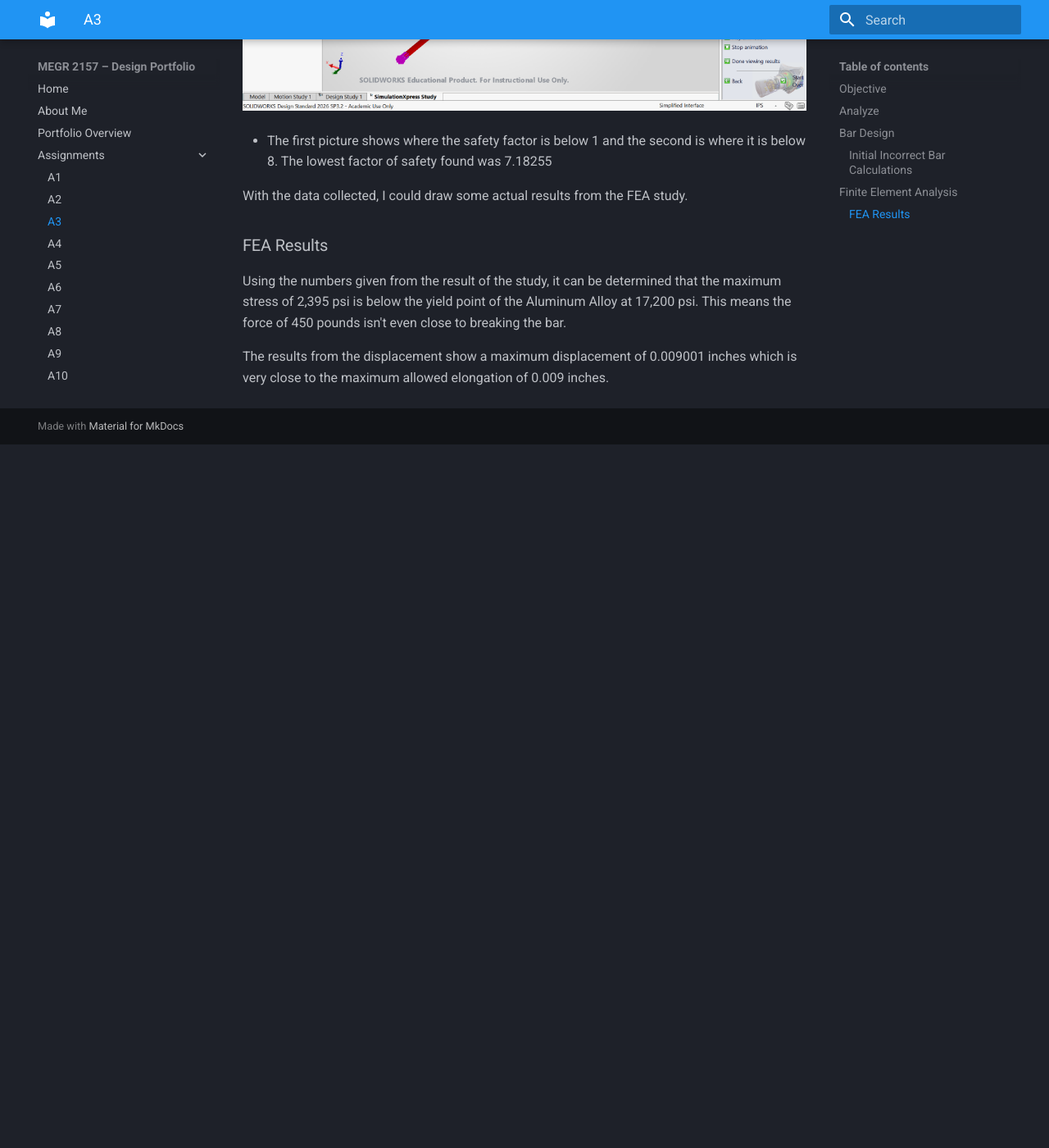
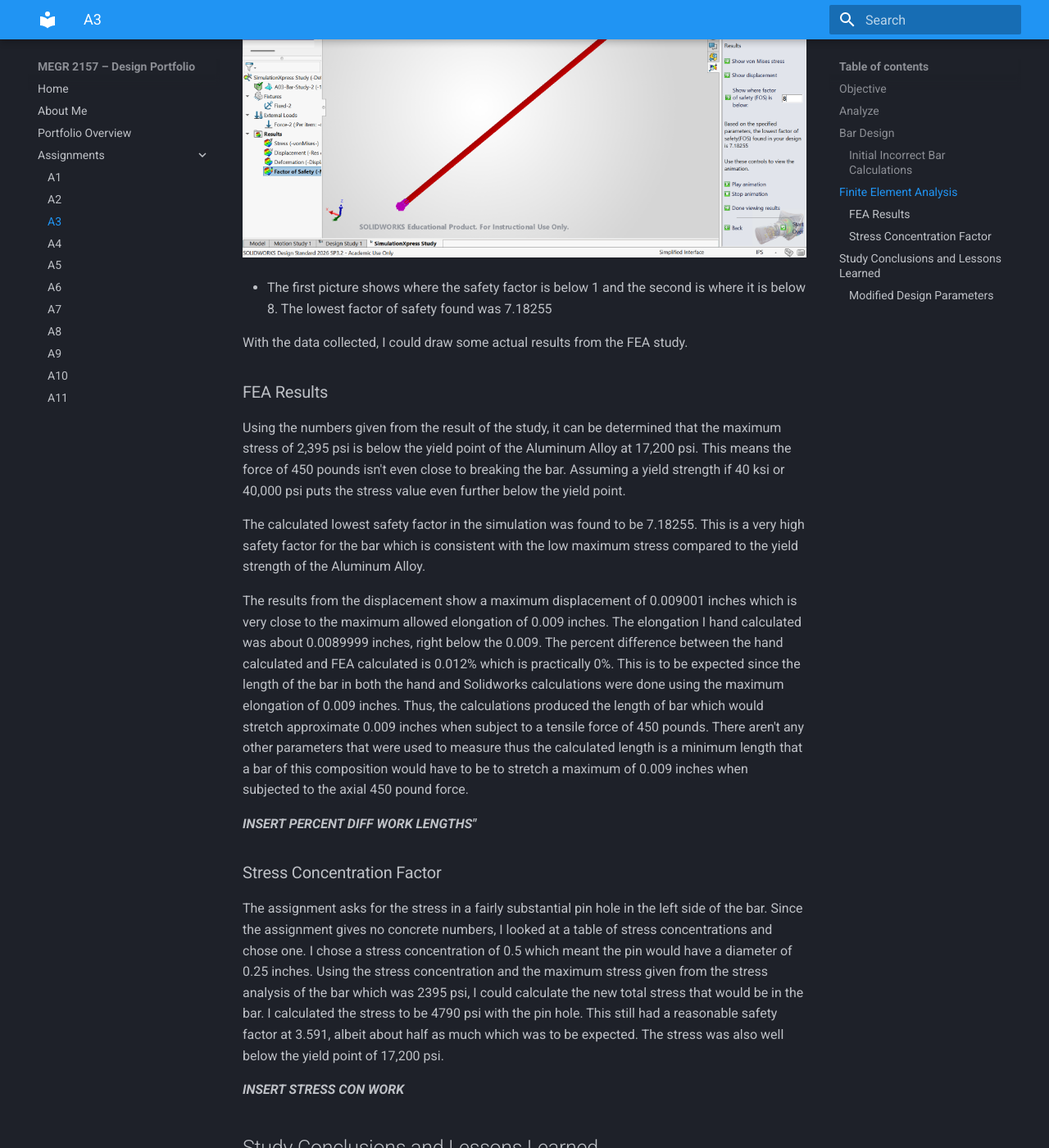
Before and after one commit to dheidenf-beep/DerekH-MEGR2157-portfolio, an MkDocs documentation site: the page built from docs/assignments/A03/index.md, in a window 1280 px wide and 1400 px high, scrolled down 12879 px. Shown: the whole window at 82% size. Built offline with MkDocs 1.6.1 and Material for MkDocs 9.7.7, drawn with Linux system fonts in a browser that asks for light colours; before the commit the page ends 13421 px from its top, so only the background shows below that; some of the changed text lies outside the part shown.

Commit message:
Enhance assignment details and analysis explanations
Expanded the objective and analysis sections to provide detailed explanations of the assignment's goals, material selection, calculations, and FEA results. Added insights on stress concentration factors and modified design parameters based on experimental findings.

```diff
--- a/docs/assignments/A03/index.md
+++ b/docs/assignments/A03/index.md
@@ -2,11 +2,11 @@
 
 ## Objective
 
-Given maximum elongation of 0.009 inches. 300 lbs < Force < 500 lbs.
+The objective of assignment 3 is to create a bar with a circular cross section with a given maximum elongation value of 0.009 inches and an axial force between 300 and 500 pounds. The goal is to model the bar parametrically using the built in function and equation features of CAD software to parametrically determine the length of the bar. Then, the bar will undergo Finite Element Analysis and a stress and displacement simulation within the CAD Software to determine its properties..
 
 ## Analyze
 
-After looking through the different Aluminum Alloys Solidworks had preinstalled, I went with 1100-H26 Rod (SS) which had an Elastic Modulus of 10.007604*10^6 psi.
+To start, a material was first selected. The assignment calls for the bar to be made of Aluminum with an Elastic Modulus between 8.5 * 10^6 and 11.5 * 10^6 psi. After looking through the different Aluminum Alloys Solidworks had preinstalled, I went with 1100-H26 Rod (SS) which had an Elastic Modulus of 10.007604*10^6 psi.
 
 ![Aluminum Alloy Stats](Alumininum-Stats.png)
 
@@ -120,6 +120,28 @@
 
 ### FEA Results
 
-Using the numbers given from the result of the study, it can be determined that the maximum stress of 2,395 psi is below the yield point of the Aluminum Alloy at 17,200 psi. This means the force of 450 pounds isn't even close to breaking the bar.
+Using the numbers given from the result of the study, it can be determined that the maximum stress of 2,395 psi is below the yield point of the Aluminum Alloy at 17,200 psi. This means the force of 450 pounds isn't even close to breaking the bar. Assuming a yield strength if 40 ksi or 40,000 psi puts the stress value even further below the yield point.
 
-The results from the displacement show a maximum displacement of 0.009001 inches which is very close to the maximum allowed elongation of 0.009 inches.
+The calculated lowest safety factor in the simulation was found to be 7.18255. This is a very high safety factor for the bar which is consistent with the low maximum stress compared to the yield strength of the Aluminum Alloy.
+
+The results from the displacement show a maximum displacement of 0.009001 inches which is very close to the maximum allowed elongation of 0.009 inches. The elongation I hand calculated was about 0.0089999 inches, right below the 0.009. The percent difference between the hand calculated and FEA calculated is 0.012% which is practically 0%. This is to be expected since the length of the bar in both the hand and Solidworks calculations were done using the maximum elongation of 0.009 inches. Thus, the calculations produced the length of bar which would stretch approximate 0.009 inches when subject to a tensile force of 450 pounds. There aren't any other parameters that were used to measure thus the calculated length is a minimum length that a bar of this composition would have to be to stretch a maximum of 0.009 inches when subjected to the axial 450 pound force.
+
+**_INSERT PERCENT DIFF WORK LENGTHS"_**
+
+### Stress Concentration Factor
+
+The assignment asks for the stress in a fairly substantial pin hole in the left side of the bar. Since the assignment gives no concrete numbers, I looked at a table of stress concentrations and chose one. I chose a stress concentration of 0.5 which meant the pin would have a diameter of 0.25 inches. Using the stress concentration and the maximum stress given from the stress analysis of the bar which was 2395 psi, I could calculate the new total stress that would be in the bar. I calculated the stress to be 4790 psi with the pin hole. This still had a reasonable safety factor at 3.591, albeit about half as much which was to be expected. The stress was also well below the yield point of 17,200 psi.
+
+**_INSERT STRESS CON WORK_**
+
+## Study Conclusions and Lessons Learned
+
+Overall, the beam was proven to be able to withstand the 450 pound force while only elongating to the maximum length of 0.009 inches. I would put more trust in the calculated Solidworks model over my hand calculated model because it is more precise, using more decimal places, has more data, and is less prone to mistakes (so long as the initial values and formulas are correct).
+
+I learned a lot during this assignment. I had never run a proper CAD simulation before and it was very interesting learning to set it up. Same with Finite Element Analysis which I hadn't heard of before this assignment.  Stress concentrations also were not something I had been exposed to before and while I don't fully understand the concept, it seems interesting with how different indents or punctures in a part can have massive effects on the stress. And I now know how to at least somewhat calculate them.
+
+**Time Spent on this assignment: 5 Hours**
+
+### Modified Design Parameters
+
+The goal of this section was to change the parameters like the diameter and force and guessing how the length would change. I, unknowingly, did this at the beginning when I was first calculating the dimensions for the beam. I tested several different sizes of diameter and quickly determined that the bigger the diameter, the length gets much bigger in comparison. The change in lengths between 0.5 inches and 1 inch (~40 in. to ~120 in.) was already huge but the change from 1 inch to 2 inches (~120 in. to ~630 in.) was massive. I also decided to play around with the force and my assumption was that as the force decreased, the length would increase. And I was proven correct. Changing the force from 450 pounds to 300 pounds increased the length from 39.3 inches to 59.95 inches. I didn't try messing with the elastic modulus or the the maximum elongation number but my assumptions would be as you increase the elastic modulus, the length will increase and as you decrease the maximum elongation number, length will decrease.
```
